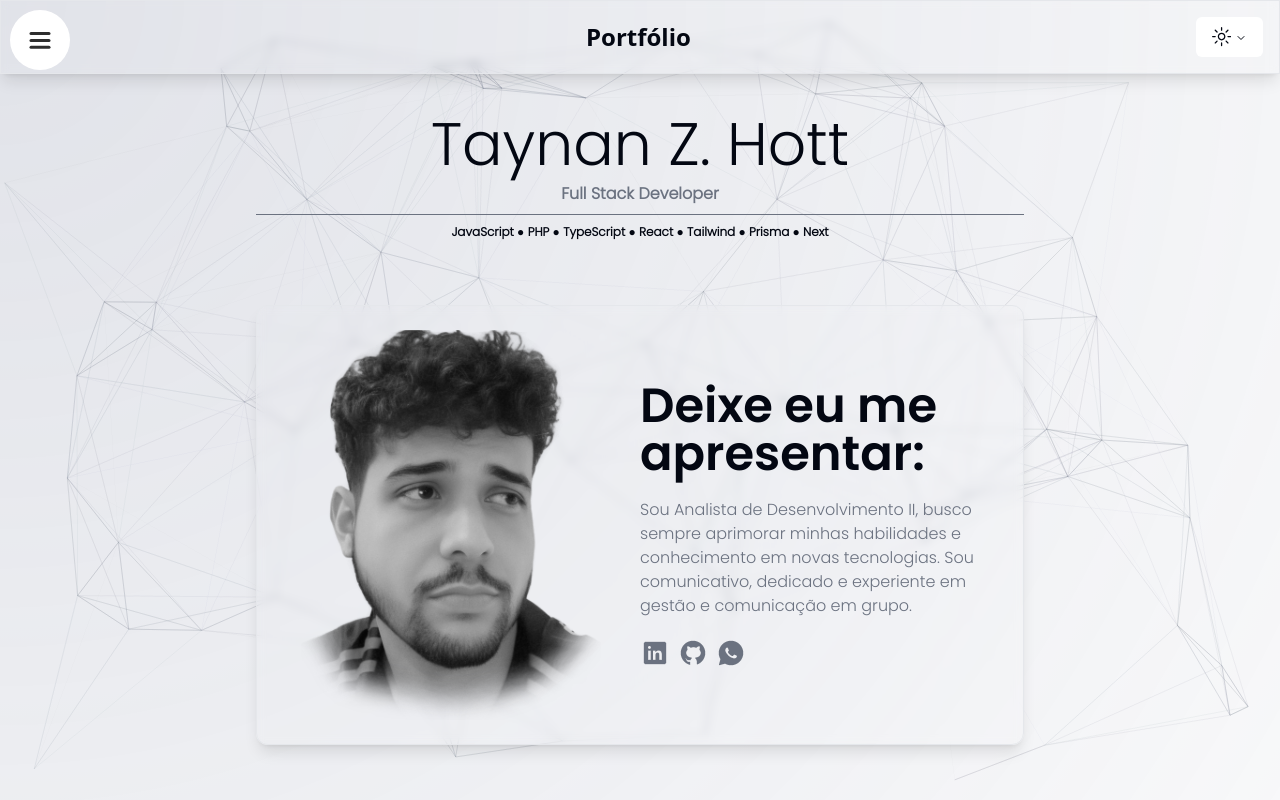
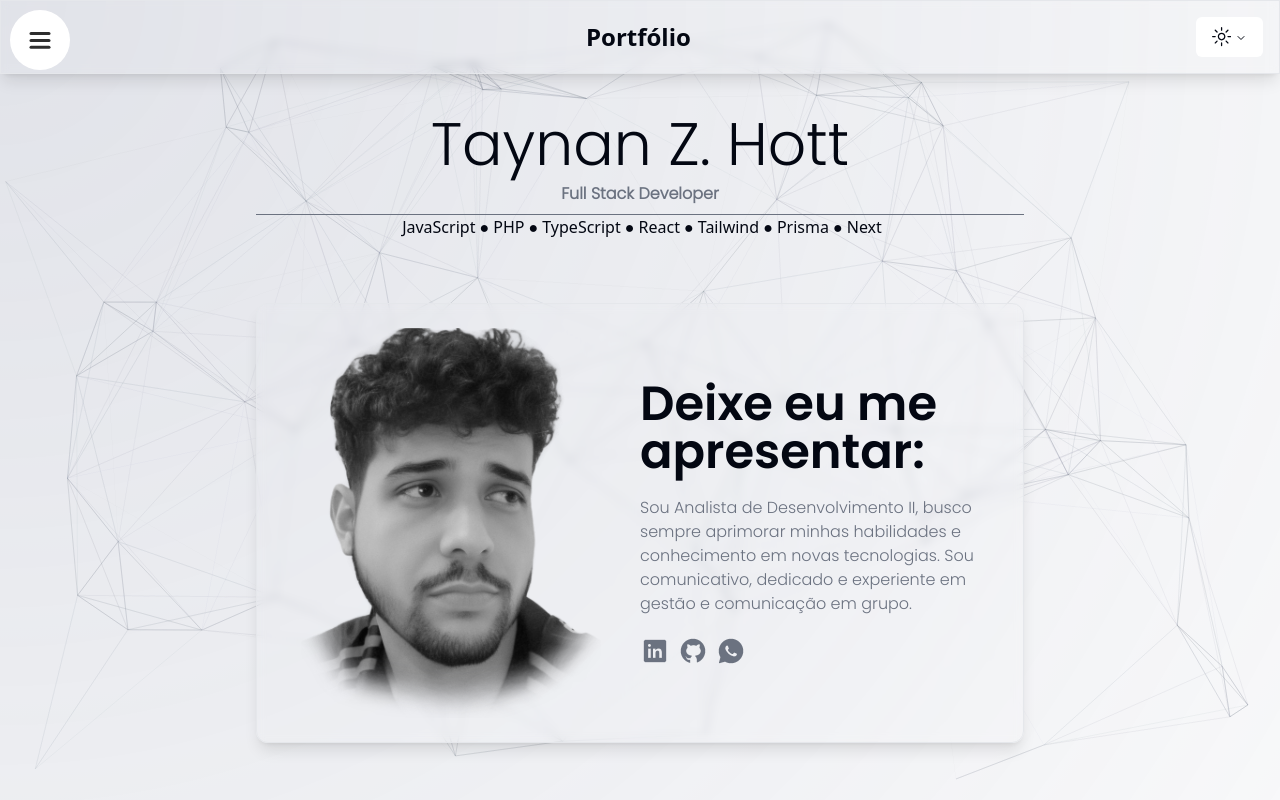
Before and after one commit to taynanhott/portfolio, a Next.js app: page /home in a window 1280 px wide. Shown: the top 800 px of the page. Built offline with nearby package versions, Linux system fonts and the light colour scheme.

Commit message:
implementing animations

```diff
--- a/src/app/home/page.tsx
+++ b/src/app/home/page.tsx
@@ -1,16 +1,12 @@
 
+import { Title } from '@/components/Html/Body/Title/title';
 import { CarouselPlugin } from '@/components/Resources/Carrousel/carrousel';
 import Image from 'next/image';
 
 export default function Home() {
   return (
     <div className="z-10 relative ml-5 mr-5">
-      <div className="text-center max-w-3xl mx-auto border-b border-gray-500 pb-2 border-current">
-        <div className="text-4xl lg:text-6xl whitespace-nowrap font-poppins mb-2 pointer-events-none">Taynan Z. Hott</div>
-        <div className="font-poppins text-gray-500 font-bold pointer-events-none">
-          Full Stack Developer</div>
-      </div>
-      <div className="text-center font-bold pt-2 text-[12px] font-poppins pointer-events-none">JavaScript ● PHP ● TypeScript ● React ● Tailwind ● Prisma ● Next</div>
+      <Title />
       <div className="max-w-3xl mx-auto border backdrop-blur-sm rounded-xl shadow-lg mt-16 grid grid-cols-1 lg:grid-cols-2 p-6 items-center">
         <div className="flex justify-center">
           <div className="mr-5">
--- /dev/null
+++ b/src/components/Html/Body/Title/title.tsx
@@ -0,0 +1,54 @@
+"use client"
+
+import { motion } from "framer-motion";
+
+const Lista = ({ tecnologias }: { tecnologias: string[] }) => {
+    let contador = 0.5;
+
+    const listaJSX = tecnologias.map((elemento, indice) => {
+      contador += 2;
+      const duration = contador;
+      const isLast = indice === tecnologias.length - 1;
+
+      return (
+        <motion.div
+          className="inline-block pl-1"
+          key={elemento}
+          initial={{ opacity: 0 }}
+          whileInView={{ opacity: 5, x: 0 }}
+          exit={{ opacity: 0, x: -100 }}
+          transition={{ duration }}
+        >
+          {elemento}
+          {!isLast && " ● "}
+        </motion.div>
+      );
+    });
+
+    return <div className="text-center">{listaJSX}</div>;
+  };
+
+const tecnologias: string[] = ["JavaScript", "PHP", "TypeScript", "React", "Tailwind", "Prisma", "Next"];
+
+export const Title = () => {
+
+    return (
+        <>
+            <motion.div
+                initial={{ opacity: 0 }}
+                whileInView={{ opacity: 1, x: 0 }}
+                exit={{ opacity: 0, x: -100 }}
+                transition={{ duration: 0.5 }}
+            >
+                <div className="text-center max-w-3xl mx-auto border-b border-gray-500 pb-2 border-current">
+                    <div className="text-4xl lg:text-6xl whitespace-nowrap font-poppins mb-2 pointer-events-none">Taynan Z. Hott</div>
+                    <div className="font-poppins text-gray-500 font-bold pointer-events-none">
+                        Full Stack Developer</div>
+                </div>
+            </motion.div>
+
+            <Lista tecnologias={tecnologias} />
+
+        </>
+    );
+};
```
